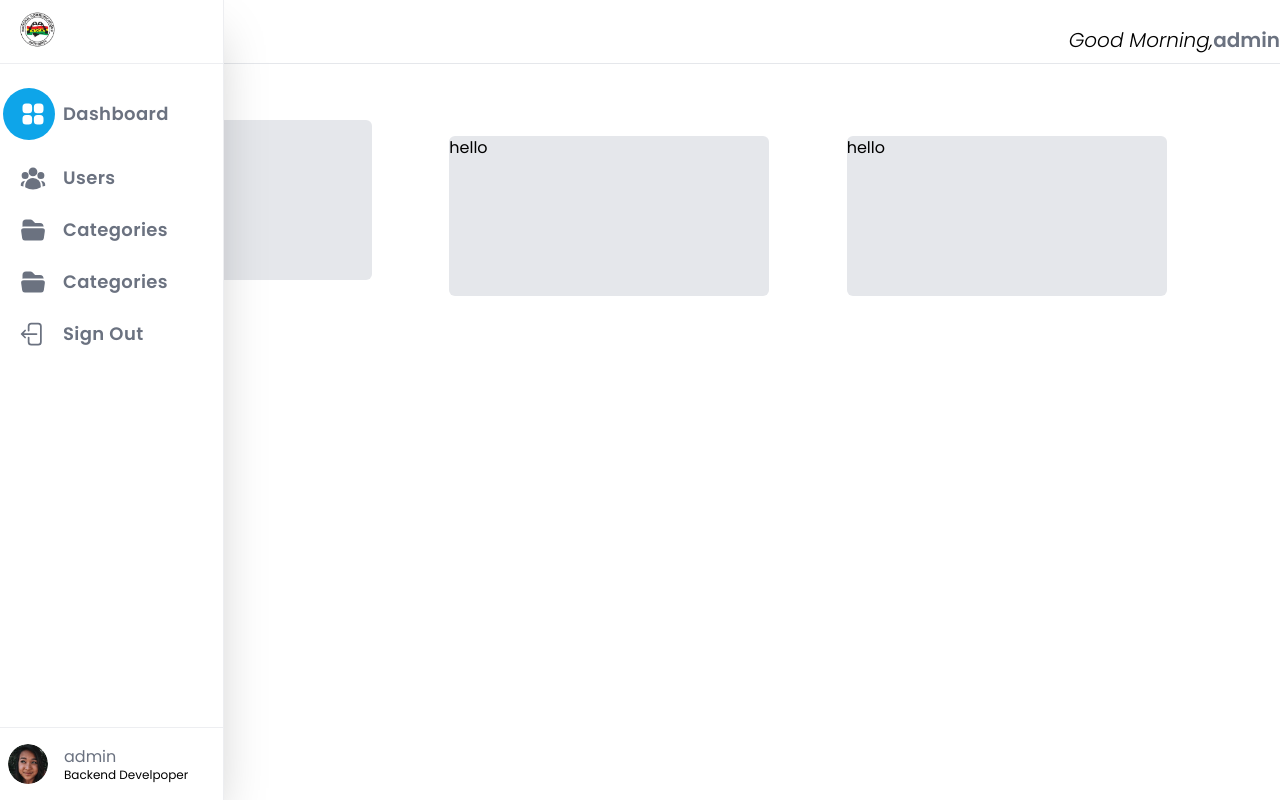
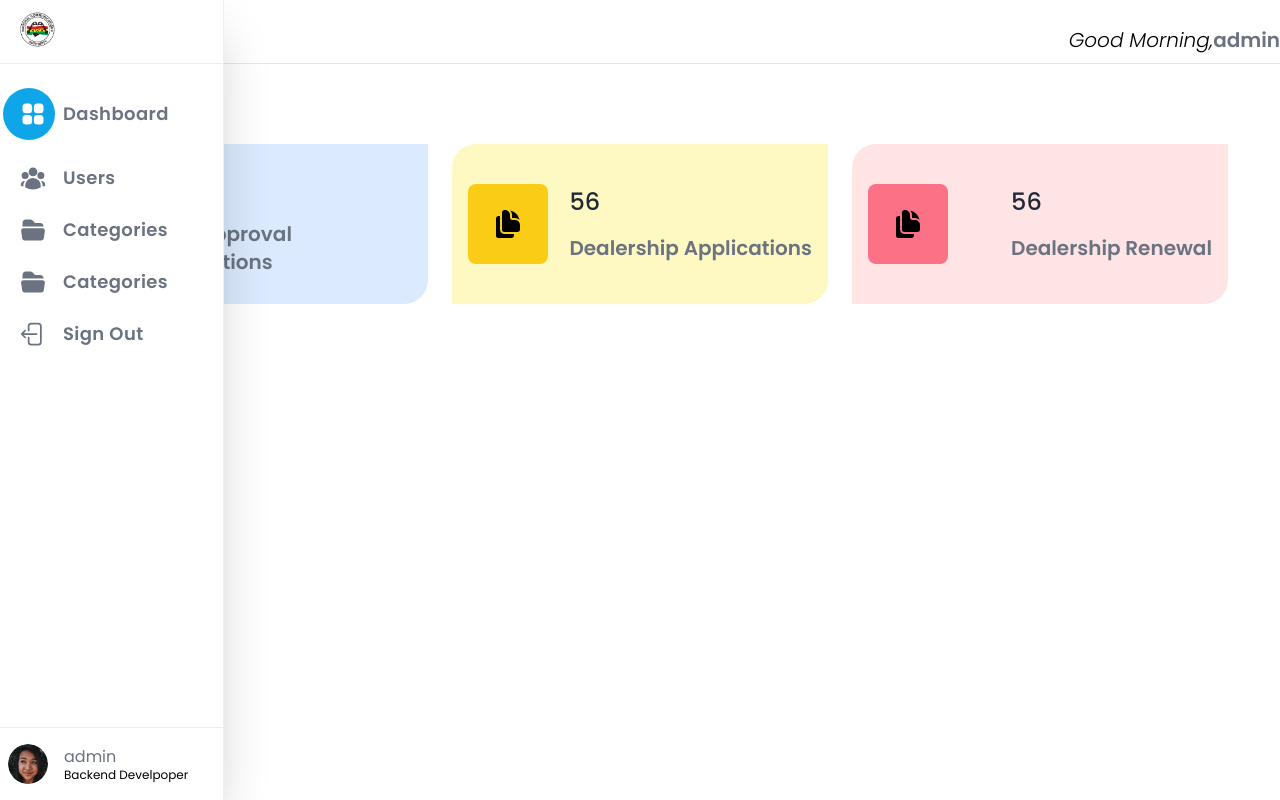
Before and after one commit to 25prj/RA-PORTAL, a Django app: page /admin_ui/ in a window 1280 px wide. Run offline with Django 5.2, Linux system fonts and the light colour scheme; a user stored in the database is signed in; data comes from the database, SQL or seed files in the repository; both versions use the stored data as it was after the commit; some libraries are stand-ins or nearby versions.

Commit message:
main commit

```diff
--- a/admin_ui/templates/admin_ui/admin_ui.html
+++ b/admin_ui/templates/admin_ui/admin_ui.html
@@ -6,19 +6,57 @@
 <h2 class="font-semibold text-2xl text-gray-600">Dashboard</h2>
 
 <div>
-    <div class='lg:grid lg:grid-cols-3 lg:gap-4 space-y-4 px-4 lg:px-1'>
-        <div class='w-80 h-40 rounded-md bg-gray-200'>
-            <h1>hello</h1>
+    <div class='lg:grid lg:grid-cols-3 lg:gap-6 mt-6 px-4 lg:px-1'>
+        <!--first card-->
+        <div class='w-90 h-40  bg-blue-100 flex items-center justify-between px-4 rounded-tl-3xl rounded-br-3xl'>
+            <div class='w-20 h-20 rounded-lg bg-blue-400 flex justify-center items-center'>
+                <svg class='size-8 ' xmlns="http://www.w3.org/2000/svg" viewBox="0 0 24 24" fill="currentColor" class="size-6">
+                    <path d="M7.5 3.375c0-1.036.84-1.875 1.875-1.875h.375a3.75 3.75 0 0 1 3.75 3.75v1.875C13.5 8.161 14.34 9 15.375 9h1.875A3.75 3.75 0 0 1 21 12.75v3.375C21 17.16 20.16 18 19.125 18h-9.75A1.875 1.875 0 0 1 7.5 16.125V3.375Z" />
+                    <path d="M15 5.25a5.23 5.23 0 0 0-1.279-3.434 9.768 9.768 0 0 1 6.963 6.963A5.23 5.23 0 0 0 17.25 7.5h-1.875A.375.375 0 0 1 15 7.125V5.25ZM4.875 6H6v10.125A3.375 3.375 0 0 0 9.375 19.5H16.5v1.125c0 1.035-.84 1.875-1.875 1.875h-9.75A1.875 1.875 0 0 1 3 20.625V7.875C3 6.839 3.84 6 4.875 6Z" />
+                  </svg>
+
+            </div>
+
+            <div class='flex flex-col space-y-4'>
+                <p class='text-2xl text-gray-800 font-medium'>{{type_approvals_count}}</p>
+                <span class='text-xl text-gray-500 font-semibold'>Type Approval Applications</span>
+            </div>
 
         </div>
-        <div class='w-80 h-40 rounded-md bg-gray-200'>
-            <h1>hello</h1>
+        <!--second card-->
+        <div class='w-90 h-40  bg-yellow-100 flex items-center justify-between px-4 rounded-tl-3xl rounded-br-3xl'>
+            <div class='w-20 h-20 rounded-lg bg-yellow-400 flex justify-center items-center'>
+                <svg class='size-8 ' xmlns="http://www.w3.org/2000/svg" viewBox="0 0 24 24" fill="currentColor" class="size-6">
+                    <path d="M7.5 3.375c0-1.036.84-1.875 1.875-1.875h.375a3.75 3.75 0 0 1 3.75 3.75v1.875C13.5 8.161 14.34 9 15.375 9h1.875A3.75 3.75 0 0 1 21 12.75v3.375C21 17.16 20.16 18 19.125 18h-9.75A1.875 1.875 0 0 1 7.5 16.125V3.375Z" />
+                    <path d="M15 5.25a5.23 5.23 0 0 0-1.279-3.434 9.768 9.768 0 0 1 6.963 6.963A5.23 5.23 0 0 0 17.25 7.5h-1.875A.375.375 0 0 1 15 7.125V5.25ZM4.875 6H6v10.125A3.375 3.375 0 0 0 9.375 19.5H16.5v1.125c0 1.035-.84 1.875-1.875 1.875h-9.75A1.875 1.875 0 0 1 3 20.625V7.875C3 6.839 3.84 6 4.875 6Z" />
+                  </svg>
+
+            </div>
+
+            <div class='flex flex-col space-y-4'>
+                <p class='text-2xl text-gray-800 font-medium'>56</p>
+                <span class='text-xl text-gray-500 font-semibold'>Dealership Applications</span>
+            </div>
 
         </div>
-        <div class='w-80 h-40 rounded-md bg-gray-200'>
-            <h1>hello</h1>
+        <!--third card-->
+        <div class='w-90 h-40  bg-rose-100 flex items-center justify-between px-4 rounded-tl-3xl rounded-br-3xl'>
+            <div class='w-20 h-20 rounded-lg bg-rose-400 flex justify-center items-center'>
+                <svg class='size-8 ' xmlns="http://www.w3.org/2000/svg" viewBox="0 0 24 24" fill="currentColor" class="size-6">
+                    <path d="M7.5 3.375c0-1.036.84-1.875 1.875-1.875h.375a3.75 3.75 0 0 1 3.75 3.75v1.875C13.5 8.161 14.34 9 15.375 9h1.875A3.75 3.75 0 0 1 21 12.75v3.375C21 17.16 20.16 18 19.125 18h-9.75A1.875 1.875 0 0 1 7.5 16.125V3.375Z" />
+                    <path d="M15 5.25a5.23 5.23 0 0 0-1.279-3.434 9.768 9.768 0 0 1 6.963 6.963A5.23 5.23 0 0 0 17.25 7.5h-1.875A.375.375 0 0 1 15 7.125V5.25ZM4.875 6H6v10.125A3.375 3.375 0 0 0 9.375 19.5H16.5v1.125c0 1.035-.84 1.875-1.875 1.875h-9.75A1.875 1.875 0 0 1 3 20.625V7.875C3 6.839 3.84 6 4.875 6Z" />
+                  </svg>
+
+            </div>
+
+            <div class='flex flex-col space-y-4'>
+                <p class='text-2xl text-gray-800 font-medium'>56</p>
+                <span class='text-xl text-gray-500 font-semibold'>Dealership Renewal</span>
+            </div>
 
         </div>
+
+
 
     </div>
 </div>
--- a/admin_ui/views.py
+++ b/admin_ui/views.py
@@ -1,11 +1,13 @@
 from django.shortcuts import render
 from accounts.decorators import admin_only,allowed_users
+from user_ui.models import TypeApproval
 # Create your views here.
 
 @admin_only
 def admin_ui(request):
-
-    return render(request, 'admin_ui/admin_ui.html')
+    type_approvals = TypeApproval.objects.all()
+    type_approvals_count = type_approvals.count()
+    return render(request, 'admin_ui/admin_ui.html', {'type_approvals_count':type_approvals_count})
 
 @admin_only
 def dashboard(request):
```
Also changed, not shown: db.sqlite3.
